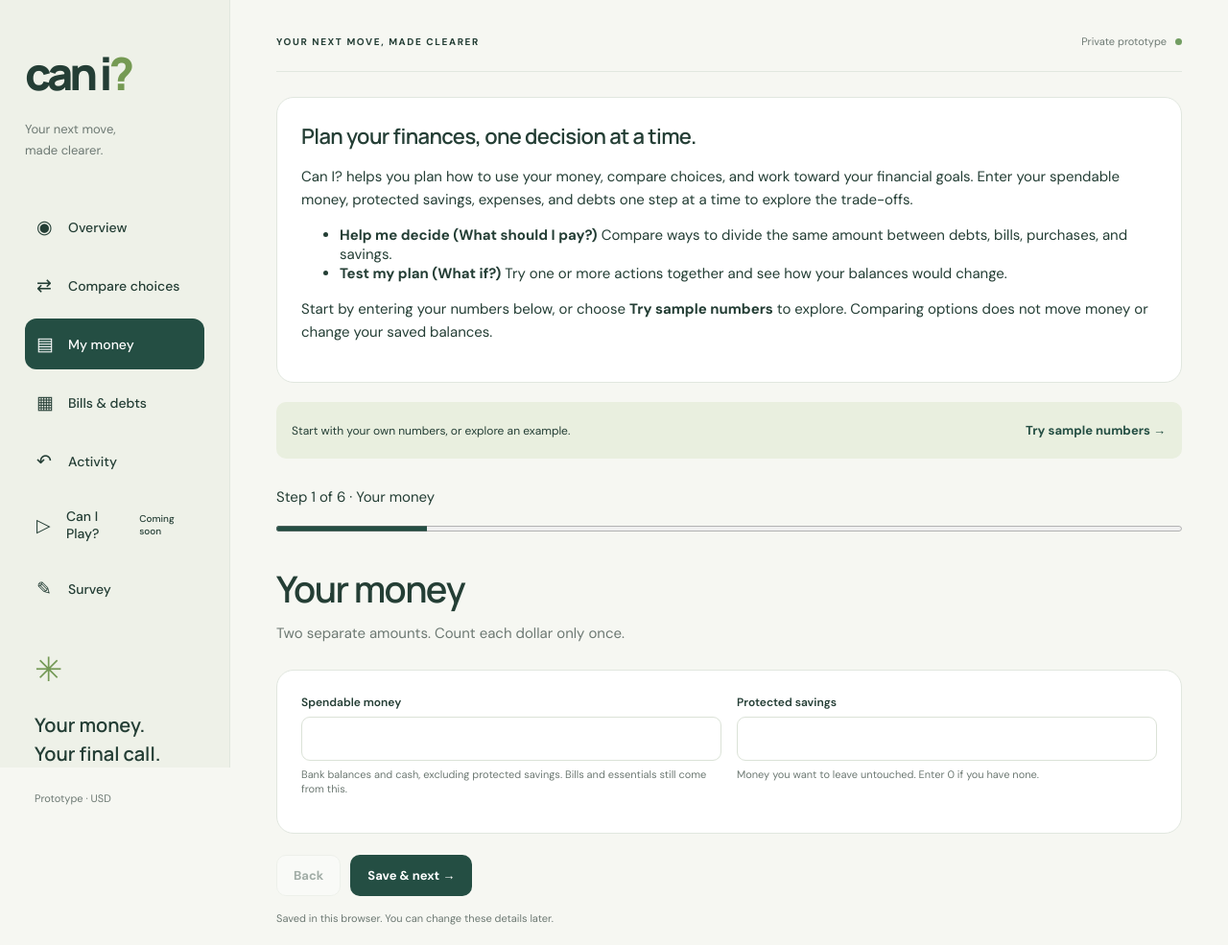
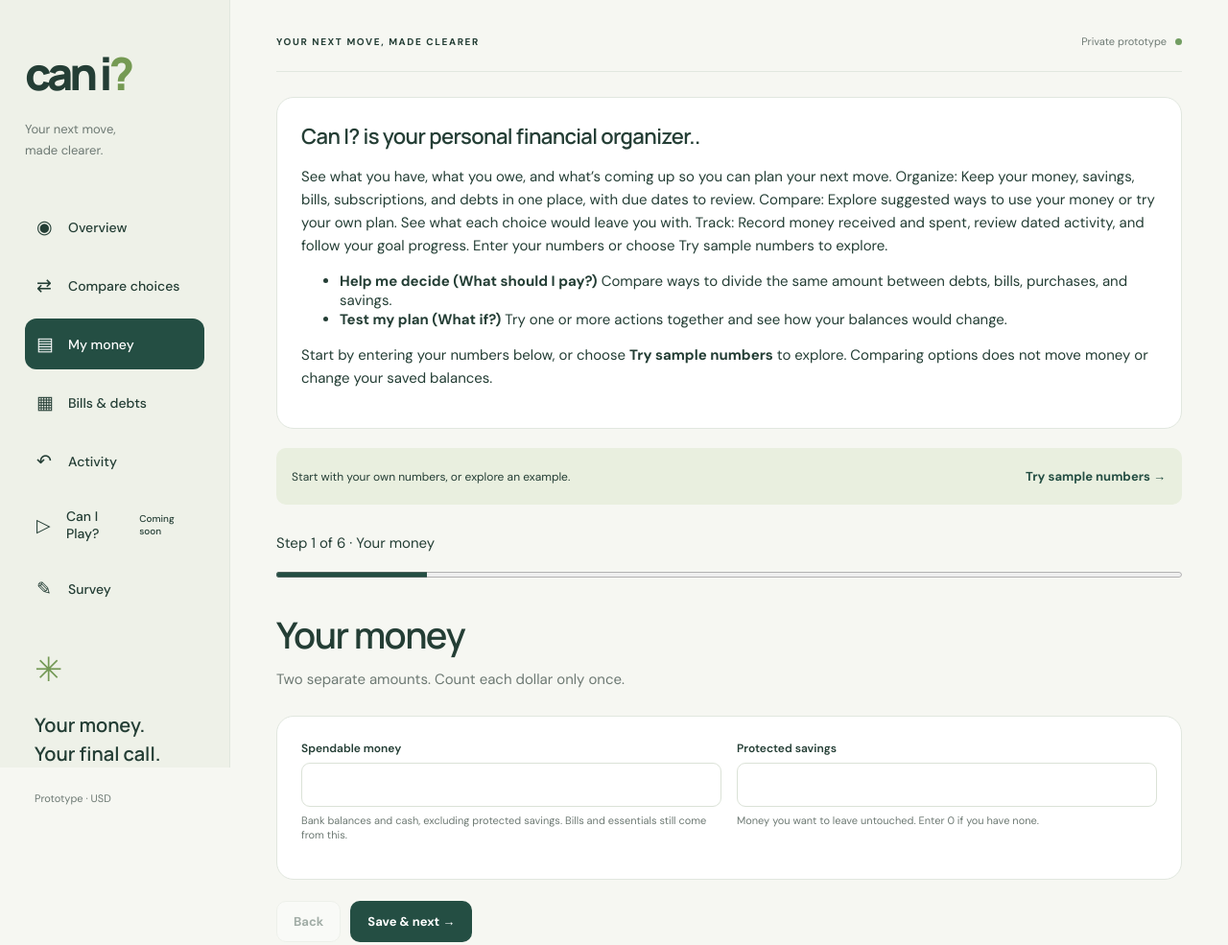
Before and after one commit to precious-diedemise/can-i, a website with bundled scripts: page index.html in a window 1280 px wide. Shown: the top 985 px of the page at 96% size. Built offline with nearby package versions, Linux system fonts and the light colour scheme.

Commit message:
Revise introduction text in index.html
Updated the introduction section to better describe the application's purpose and features.

```diff
--- a/index.html
+++ b/index.html
@@ -4,11 +4,18 @@
 <div class="shell">
 <aside><a class="brand" href="#home" aria-label="Can I home">can i<span>?</span></a><p class="brand-note">Your next move,<br>made clearer.</p><nav aria-label="Main navigation"><a href="#home" data-nav="home"><span>◉</span> Overview</a><a href="#compare" data-nav="compare"><span>⇄</span> Compare choices</a><a href="#money" data-nav="money"><span>▤</span> My money</a><a href="#bills" data-nav="bills"><span>▦</span> Bills & debts</a><a href="#history" data-nav="history"><span>↶</span> Activity</a><a href="#play" data-nav="play"><span>▷</span> Can I Play? <small>Coming soon</small></a><a href="#survey" data-nav="survey"><span>✎</span> Survey</a></nav><div class="aside-bottom"><div class="seed">✳</div><p>Your money.<br>Your final call.</p><small>Prototype · USD</small></div></aside>
 <main><header><span class="eyebrow">YOUR NEXT MOVE, MADE CLEARER</span><span class="prototype">Private prototype <i></i></span></header><section id="app-introduction" class="card" style="margin-bottom: 20px;">
-  <h2>Plan your finances, one decision at a time.</h2>
+  <h2>Can I? is your personal financial organizer..</h2>
 
   <p>
-    Can I? helps you plan how to use your money, compare choices, and work toward your financial goals.
-    Enter your spendable money, protected savings, expenses, and debts one step at a time to explore the trade-offs.
+See what you have, what you owe, and what’s coming up so you can plan your next move.
+
+   Organize: Keep your money, savings, bills, subscriptions, and debts in one place, with due dates to review.
+
+   Compare: Explore suggested ways to use your money or try your own plan. See what each choice would leave you with.
+
+   Track: Record money received and spent, review dated activity, and follow your goal progress.
+
+Enter your numbers or choose Try sample numbers to explore.
   </p>
 
   <ul>
```
